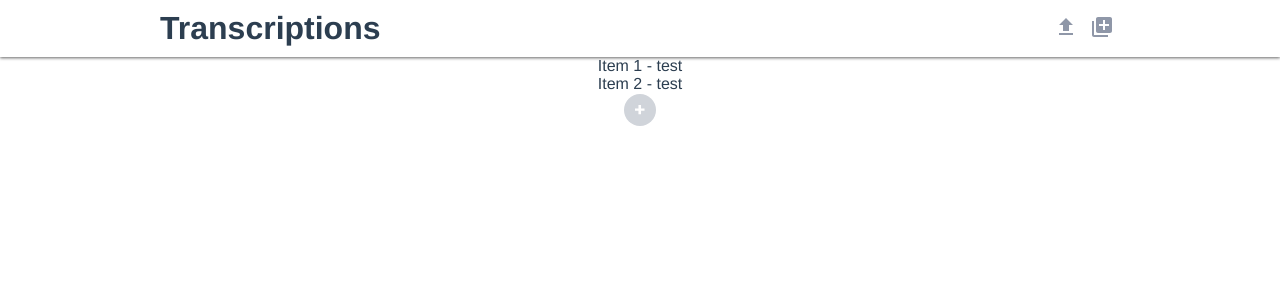
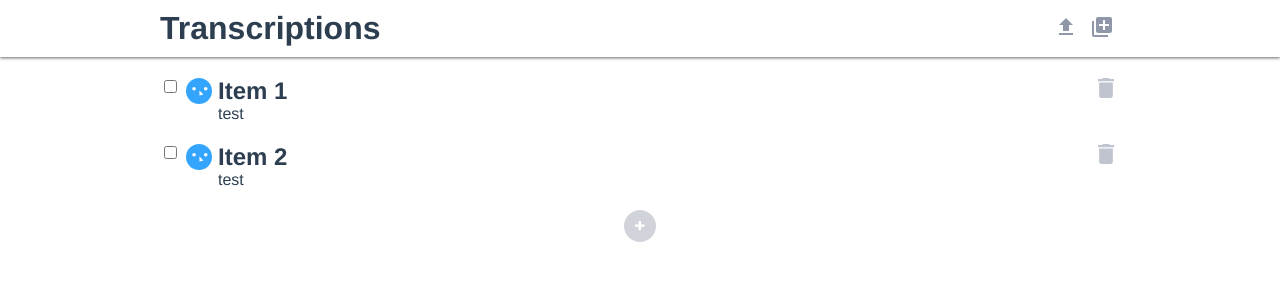
Before and after one commit to Unbabel/frontend-challenge, a Vue app: page /#/ in a window 1280 px wide. Shown: the top 300 px of the page. Built offline with nearby package versions, Linux system fonts and the light colour scheme.

Commit message:
Create TranscriptionListItem

```diff
--- /dev/null
+++ b/src/components/Checkbox.vue
@@ -0,0 +1,15 @@
+<template>
+  <span>
+    <input type="checkbox" />
+  </span>
+</template>
+
+<script>
+export default {
+  name: 'Checkbox',
+}
+</script>
+
+<style scoped>
+
+</style>
--- a/src/components/TranscriptionsList.vue
+++ b/src/components/TranscriptionsList.vue
@@ -25,7 +25,10 @@ export default {
 <style scoped>
 ul {
   list-style: none;
-  margin: 0;
+  margin: 20px 0;
   padding: 0;
 }
+li {
+  margin-bottom: 20px;
+}
 </style>
--- a/src/components/TranscriptionsListItem.vue
+++ b/src/components/TranscriptionsListItem.vue
@@ -1,21 +1,66 @@
 <template>
-  <div>
-    {{ item.title }} -
-    {{ item.description }}
+  <div class="list-item">
+    <div>
+      <Checkbox />
+    </div>
+    <div>
+      <IconButton title="Delete item" :onClick="deleteItem">
+        <PersonIcon />
+      </IconButton>
+    </div>
+    <div class="contents">
+      <h2>{{ item.title }}</h2>
+      <p>{{ item.description }}</p>
+    </div>
+    <div>
+      <IconButton title="Delete item" :onClick="deleteItem">
+        <DeleteIcon />
+      </IconButton>
+    </div>
   </div>
 </template>
 
 <script>
+import Checkbox from '@/components/Checkbox'
+import IconButton from '@/components/IconButton'
+import DeleteIcon from '@/assets/delete.svg'
+import PersonIcon from '@/assets/person.svg'
+
 export default {
   name: 'TranscriptionsListItem',
   components: {
+    Checkbox,
+    IconButton,
+    DeleteIcon,
+    PersonIcon
   },
   props: {
     item: Object
+  },
+  methods: {
+    deleteItem(){
+      // eslint-disable-next-line
+      console.log('delete');
+    }
   }
 }
 </script>
 
 <style scoped>
-
+.list-item {
+  display: flex;
+  flex-flow: row nowrap;
+  justify-content: stretch;
+  align-items: flex-start;
+}
+.contents {
+  flex: 1 1 auto;
+  text-align: left;
+}
+h2 {
+  margin: 0;
+}
+p{
+  margin: 0;
+}
 </style>
```
